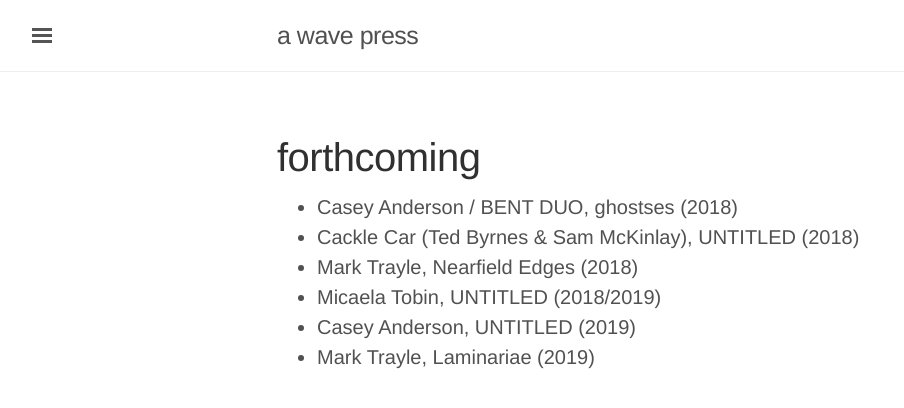
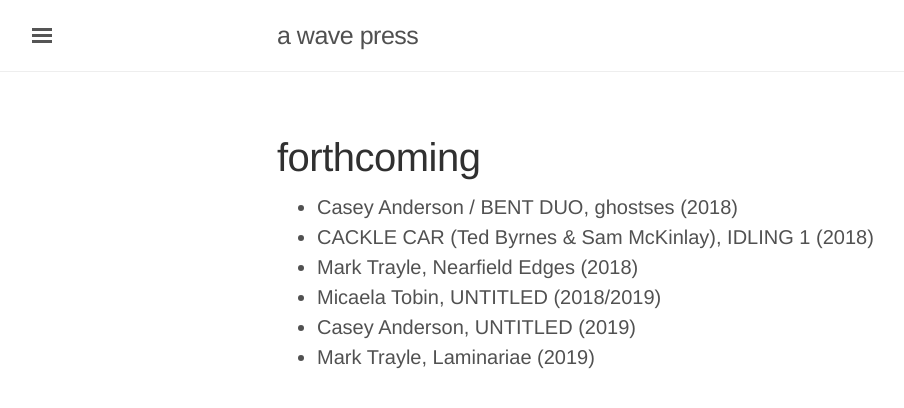
Before and after one commit to caseyanderson/awavepress.com, a Jekyll site: the page built from forthcoming.md, in a window 1280 px wide. Shown: the top 408 px of the page, without its empty margins (3-907 px from the left). Built offline with Jekyll 4.4.1, drawn with Linux system fonts in a browser that asks for light colours.

Commit message:
format adjust

```diff
--- a/forthcoming.md
+++ b/forthcoming.md
@@ -6,7 +6,7 @@
 ---
 
 * Casey Anderson / BENT DUO, ghostses (2018)
-* Cackle Car (Ted Byrnes & Sam McKinlay), UNTITLED (2018)
+* CACKLE CAR (Ted Byrnes & Sam McKinlay), IDLING 1 (2018)
 * Mark Trayle, Nearfield Edges (2018)
 * Micaela Tobin, UNTITLED (2018/2019)
 * Casey Anderson, UNTITLED (2019)
```
